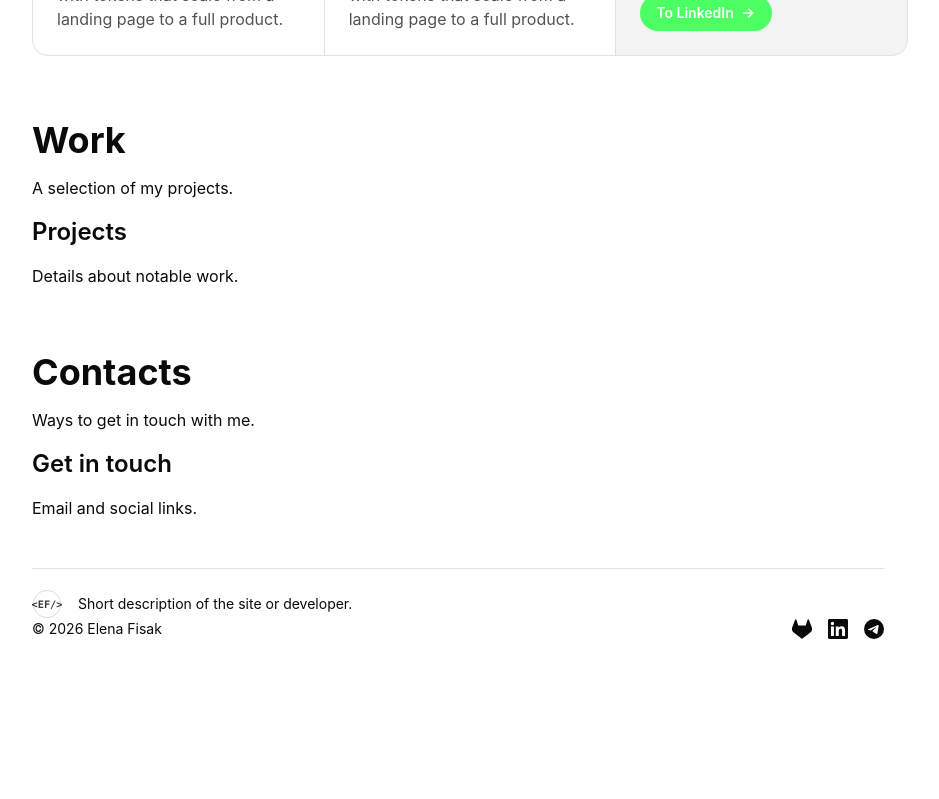
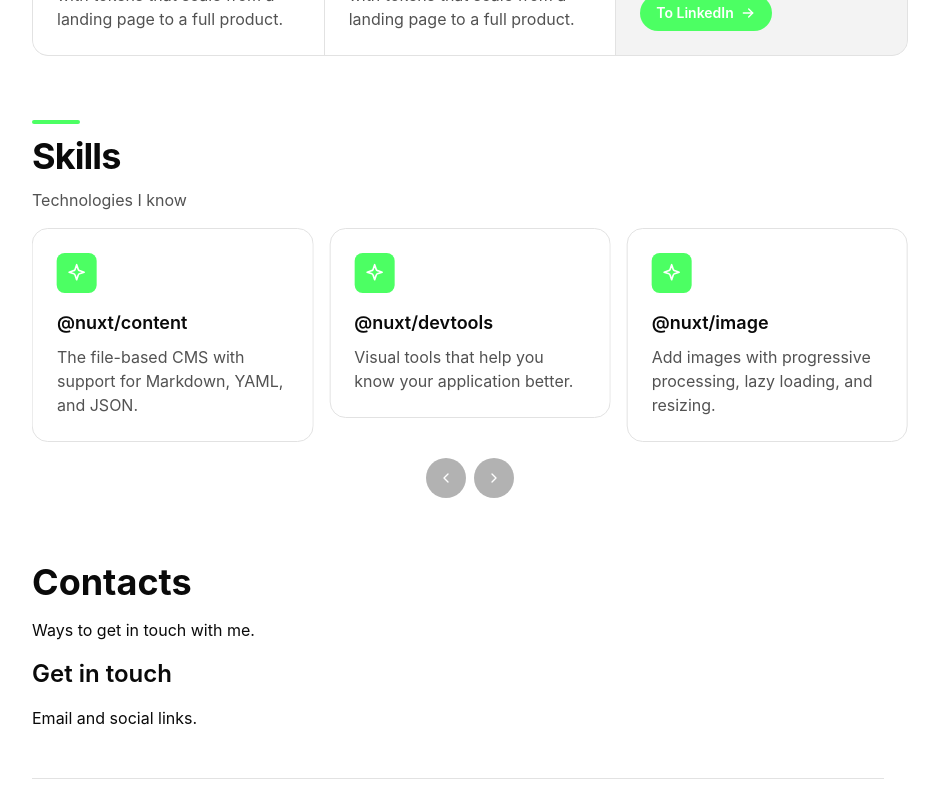
Before and after one commit to radiumfox/elenafisak.dev, a Next.js app: page / in a window 1280 px wide. Shown: the part 1220-2019 px from the top of the page, without its empty margins (324-1263 px from the left). Before the commit the page ends 1879 px from the top, so only its background shows below. Built offline with nearby package versions, Linux system fonts and the light colour scheme.

Commit message:
feat: create CarouselBase component and add section for skills

```diff
--- a/package.json
+++ b/package.json
@@ -14,7 +14,8 @@
   "dependencies": {
     "next": "16.3.3",
     "react": "19.2.8",
-    "react-dom": "19.2.8"
+    "react-dom": "19.2.8",
+    "swiper": "14.2.0"
   },
   "devDependencies": {
     "@tailwindcss/postcss": "4.3.3",
--- a/src/app/page.tsx
+++ b/src/app/page.tsx
@@ -2,6 +2,7 @@
 import { FeatureCards } from '@/components/FeatureCards';
 import type { FeatureCardItem } from '@/components/FeatureCards';
 import { SparkleIcon } from '@/lib/icons/SparkleIcon';
+import { CarouselBase, CarouselCard } from '@/components/CarouselBase';
 
 const FEATURE_ITEMS: FeatureCardItem[] = [
   {
@@ -54,6 +55,33 @@
   },
 ];
 
+const SKILLS = [
+  {
+    title: '@nuxt/ui',
+    description: 'The intuitive UI library powered by Reka UI and Tailwind CSS.',
+  },
+  {
+    title: '@nuxt/content',
+    description: 'The file-based CMS with support for Markdown, YAML, and JSON.',
+  },
+  {
+    title: '@nuxt/devtools',
+    description: 'Visual tools that help you know your application better.',
+  },
+  {
+    title: '@nuxt/image',
+    description: 'Add images with progressive processing, lazy loading, and resizing.',
+  },
+  {
+    title: '@nuxt/icon',
+    description: 'Icon module for Nuxt with thousands of ready-to-use icons.',
+  },
+  {
+    title: '@nuxt/eslint',
+    description: 'Project-aware, easy-to-use, extensible and future-proof linting.',
+  },
+];
+
 export default function HomePage() {
   return (
     <main className="mt-[140px] w-full min-w-0 px-1 md:px-6 lg:px-12 lg:pr-6 space-y-16">
@@ -71,7 +99,7 @@
           <div className="space-y-3">
             <span className="block h-1 w-12 rounded-full bg-accent" />
             <h2 className="text-4xl font-bold tracking-tight">
-              Everything I know, nothing I do not
+              More details about how I can help you
             </h2>
             <p className="text-muted">
               Where I have worked and what I built along the way.
@@ -81,11 +109,25 @@
         </div>
       </ContentSection>
 
-      <ContentSection id="work">
-        <h1 className="text-4xl font-bold">Work</h1>
-        <p>A selection of my projects.</p>
-        <h2 className="text-2xl font-semibold">Projects</h2>
-        <p>Details about notable work.</p>
+      <ContentSection id="skills">
+        <div className="space-y-3">
+          <span className="block h-1 w-12 rounded-full bg-accent" />
+          <h2 className="text-4xl font-bold tracking-tight">Skills</h2>
+          <p className="text-muted">
+            Technologies I know
+          </p>
+        </div>
+
+        <CarouselBase slidesPerView={3} navigation autoplay autoplayDelay={3000}>
+          {SKILLS.map((skill) => (
+            <CarouselCard
+              key={skill.title}
+              icon={SparkleIcon}
+              title={skill.title}
+              description={skill.description}
+            />
+          ))}
+        </CarouselBase>
       </ContentSection>
 
       <ContentSection id="contacts">
--- /dev/null
+++ b/src/components/CarouselBase/CarouselBase.tsx
@@ -0,0 +1,68 @@
+'use client';
+
+import type { ReactNode } from 'react';
+import { useRef } from 'react';
+import { Swiper, SwiperSlide } from 'swiper/react';
+import { Autoplay, Navigation } from 'swiper/modules';
+import type { Swiper as SwiperClass } from 'swiper/types';
+import { CarouselNavButton } from './CarouselNavButton';
+import 'swiper/css';
+import 'swiper/css/navigation';
+import 'swiper/css/autoplay';
+
+interface CarouselBaseProps {
+  slidesPerView?: number;
+  navigation?: boolean;
+  autoplay?: boolean;
+  autoplayDelay?: number;
+  children: ReactNode[];
+}
+
+export function CarouselBase({
+  slidesPerView = 3,
+  navigation = true,
+  autoplay = false,
+  autoplayDelay = 3000,
+  children,
+}: CarouselBaseProps) {
+  const swiperRef = useRef<SwiperClass | null>(null);
+  const slides = Array.isArray(children) ? children : [children];
+
+  return (
+    <div className="carousel-base w-full">
+      <Swiper
+        modules={[Navigation, Autoplay]}
+        slidesPerView={slidesPerView}
+        spaceBetween={16}
+        navigation={false}
+        autoplay={
+          autoplay
+            ? { delay: autoplayDelay, disableOnInteraction: false }
+            : undefined
+        }
+        onSwiper={(swiper) => {
+          swiperRef.current = swiper;
+        }}
+      >
+        {slides.map((slide, index) => (
+          <SwiperSlide key={index}>{slide}</SwiperSlide>
+        ))}
+      </Swiper>
+
+      {navigation && (
+        <div className="mt-4 flex items-center justify-center gap-2 w-full">
+          <CarouselNavButton
+            label="Previous slides"
+            direction="prev"
+            onClick={() => swiperRef.current?.slidePrev()}
+          />
+          <CarouselNavButton
+            label="Next slides"
+            direction="next"
+            onClick={() => swiperRef.current?.slideNext()}
+          />
+        </div>
+      )}
+    </div>
+  );
+}
--- /dev/null
+++ b/src/components/CarouselBase/CarouselCard.tsx
@@ -0,0 +1,19 @@
+import type { ComponentType, SVGProps } from 'react';
+
+interface CarouselCardProps {
+  icon: ComponentType<SVGProps<SVGSVGElement>>;
+  title: string;
+  description: string;
+}
+
+export function CarouselCard({ icon: Icon, title, description }: CarouselCardProps) {
+  return (
+    <div className="flex h-full flex-col rounded-2xl border border-line bg-background p-6">
+      <div className="flex h-10 w-10 items-center justify-center rounded-lg bg-accent">
+        <Icon className="h-5 w-5 text-background" />
+      </div>
+      <h3 className="mt-4 text-lg font-semibold">{title}</h3>
+      <p className="mt-2 flex-1 text-muted">{description}</p>
+    </div>
+  );
+}
--- /dev/null
+++ b/src/components/CarouselBase/CarouselNavButton.tsx
@@ -0,0 +1,23 @@
+import { ChevronIcon } from '@/lib/icons/ChevronIcon';
+
+interface CarouselNavButtonProps {
+  onClick: () => void;
+  label: string;
+  direction: 'prev' | 'next';
+}
+
+export function CarouselNavButton({ onClick, label, direction }: CarouselNavButtonProps) {
+  return (
+    <button
+      type="button"
+      onClick={onClick}
+      aria-label={label}
+      className="flex h-10 w-10 items-center justify-center rounded-full bg-black/30 text-white transition-opacity hover:opacity-80 cursor-pointer"
+    >
+      <ChevronIcon
+        direction={direction === 'prev' ? 'left' : 'right'}
+        className="h-4 w-4"
+      />
+    </button>
+  );
+}
--- /dev/null
+++ b/src/components/CarouselBase/index.ts
@@ -0,0 +1,3 @@
+export { CarouselBase } from './CarouselBase';
+export { CarouselCard } from './CarouselCard';
+export { CarouselNavButton } from './CarouselNavButton';
--- /dev/null
+++ b/src/lib/icons/ChevronIcon.tsx
@@ -0,0 +1,26 @@
+import type { SVGProps } from 'react';
+
+interface ChevronIconProps extends SVGProps<SVGSVGElement> {
+  direction?: 'left' | 'right';
+}
+
+export function ChevronIcon({ direction = 'right', className, ...props }: ChevronIconProps) {
+  const path =
+    direction === 'left' ? <path d="M15 6l-6 6 6 6" /> : <path d="M9 6l6 6-6 6" />;
+
+  return (
+    <svg
+      viewBox="0 0 24 24"
+      fill="none"
+      stroke="currentColor"
+      strokeWidth="2"
+      strokeLinecap="round"
+      strokeLinejoin="round"
+      className={className}
+      aria-hidden="true"
+      {...props}
+    >
+      {path}
+    </svg>
+  );
+}
--- a/src/lib/router/routes.ts
+++ b/src/lib/router/routes.ts
@@ -6,7 +6,7 @@
 export const NAV_LINKS: SectionLink[] = [
   { label: 'Intro', id: 'intro' },
   { label: 'Experience', id: 'experience' },
-  { label: 'Work', id: 'work' },
+  { label: 'Skills', id: 'skills' },
   { label: 'Contacts', id: 'contacts' },
 ];
 
```
Also changed, not shown: src/app/globals.css (line endings or trailing spaces), 1 other file (tests, documents, lock files or other folders).
